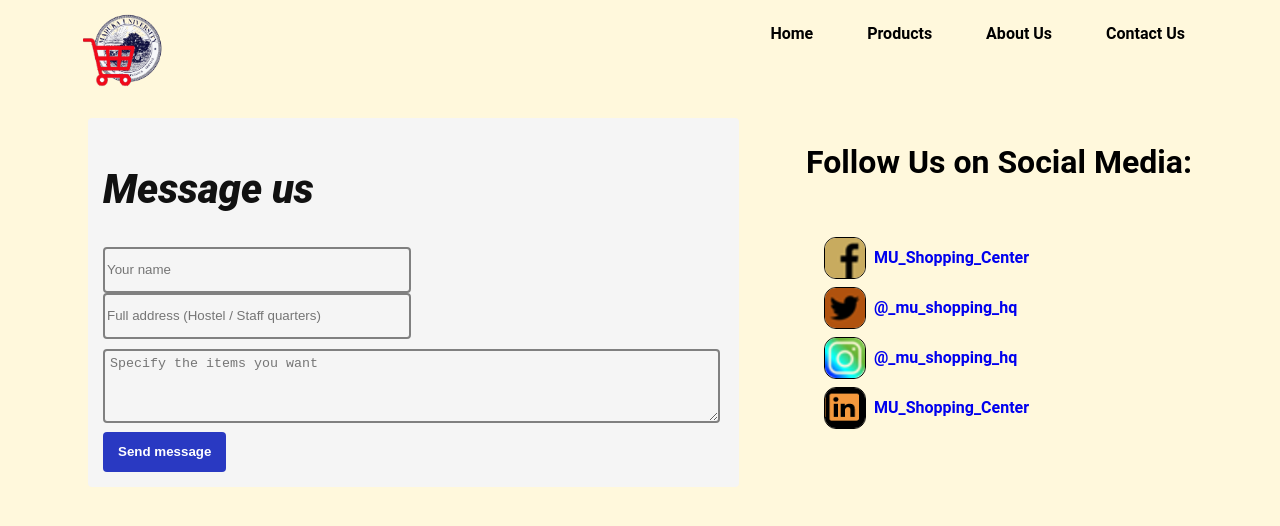
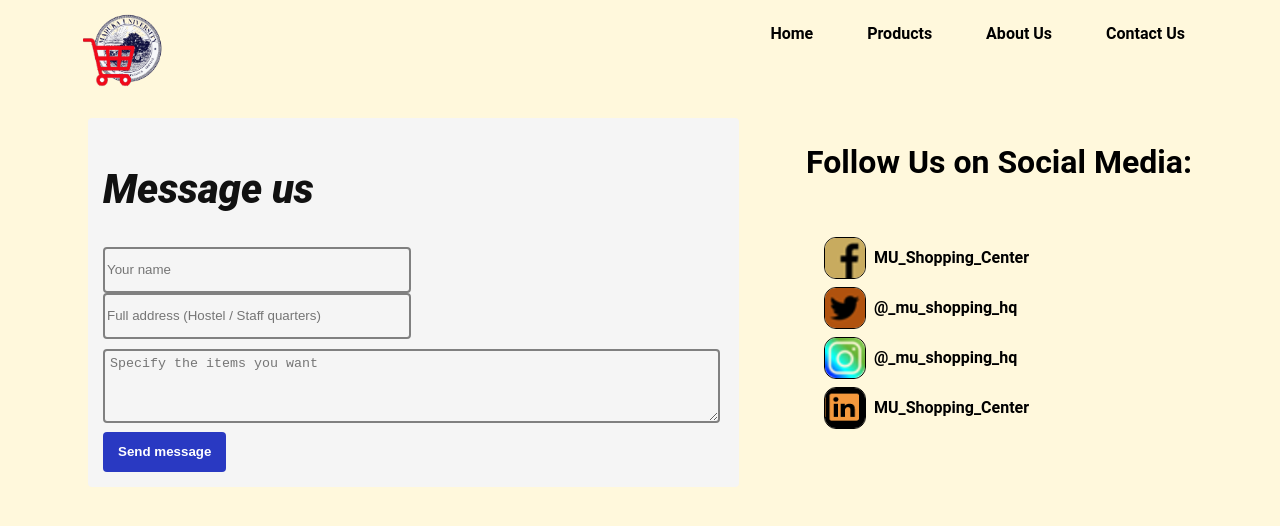
Before and after one commit to Ikechukwu-Ik/semester-1-project, a plain HTML site: page contact.html in a window 1280 px wide. Drawn offline with Linux system fonts and the light colour scheme.

Commit message:
Update contact.css

```diff
--- a/css/contact.css
+++ b/css/contact.css
@@ -46,7 +46,7 @@
 
 .social ul li a {
 	font-weight: bolder;
-	//color: white;
+	color: black;
 	text-decoration: none;
 	display: flex;
 	align-items: center;
```
